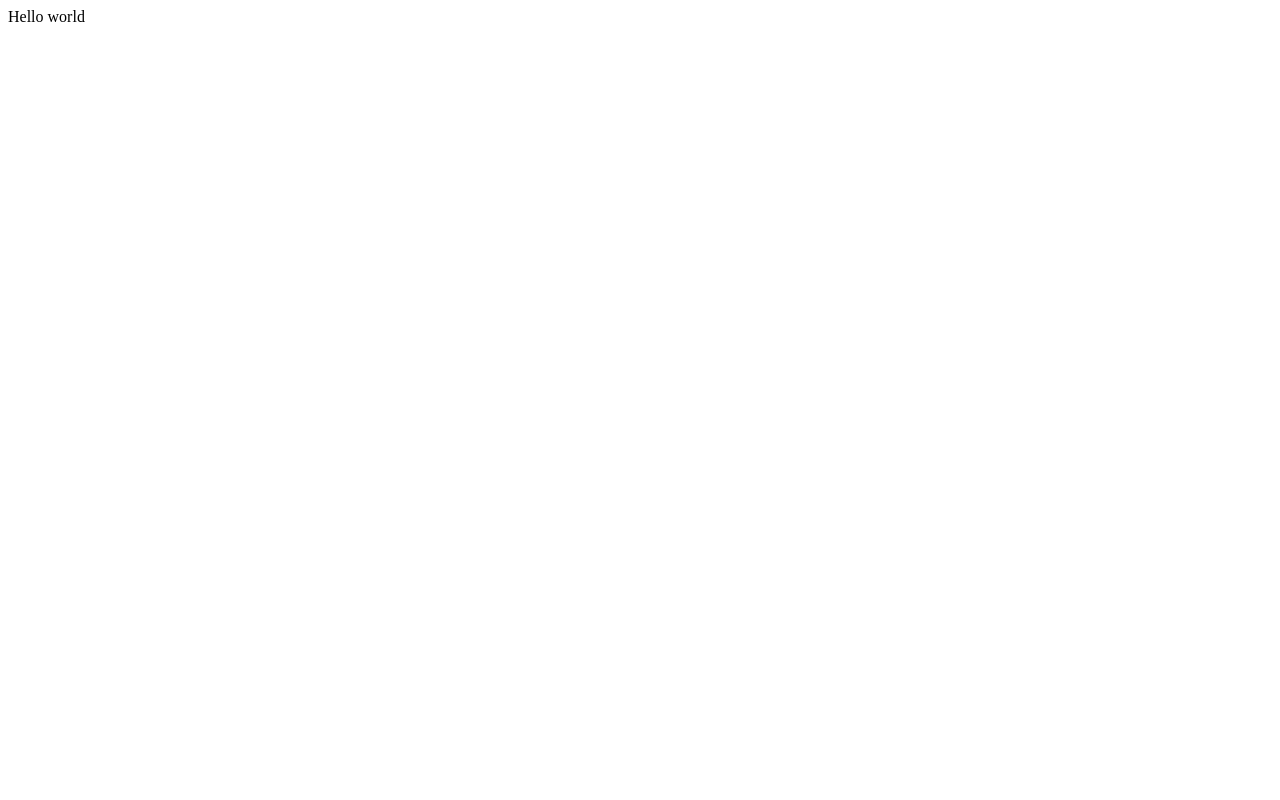
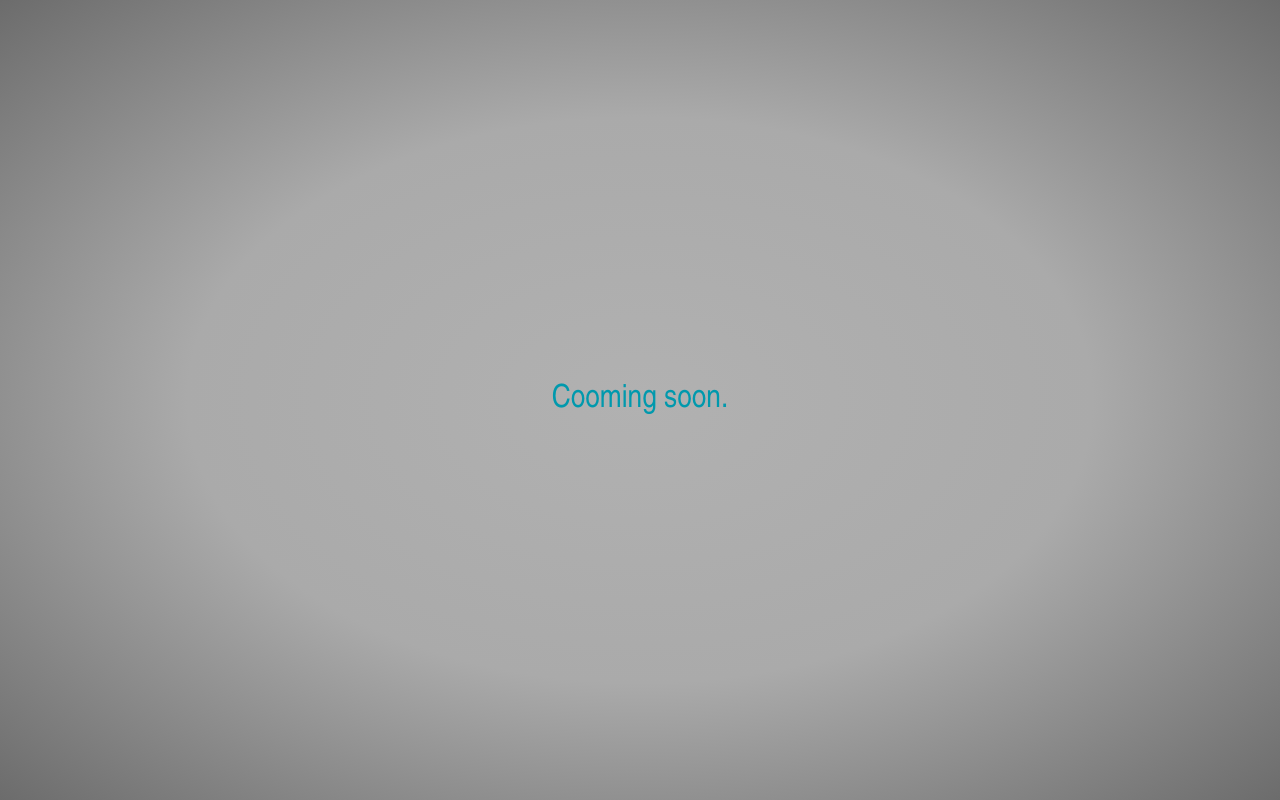
Before and after one commit to ramicbenjamin/ramicbenjamin.github.io, a plain HTML site: page index.html in a window 1280 px wide. Drawn offline with Linux system fonts and the light colour scheme.

Commit message:
Edited index.

```diff
--- /dev/null
+++ b/css/style_main.css
@@ -0,0 +1,37 @@
+html
+{
+	height: 100%;
+}
+
+body
+{
+	margin: 0;
+	padding: 0;
+	background: radial-gradient(#b1b1b1, #aaaaaa, #6c6c6c);
+}
+
+.outer {
+    display: table;
+    position: absolute;
+    height: 100%;
+    width: 100%;
+}
+
+.middle {
+    display: table-cell;
+    vertical-align: middle;
+}
+
+.inner {
+    margin-left: auto;
+    margin-right: auto;
+    text-align: center;
+    width: /*whatever width you want*/;
+}
+
+h1
+{
+	font-family: "Arial Narrow", "Arial", sans-serif;
+	font-weight: 300;
+	color: #0099ad;
+}
--- a/index.html
+++ b/index.html
@@ -1 +1,20 @@
-Hello world
+<!DOCTYPE html>
+<html lang="en">
+<head>
+<meta charset="utf-8">
+<meta http-equiv="X-UA-Compatible" content="IE=edge,chrome=1">
+<title>Univerziteti.ba</title>
+<link rel="stylesheet" href="css/style_main.css">
+</head>
+<body>
+
+<div class="outer">
+	<div class="middle">
+		<div class="inner">
+			<h1>Cooming soon.</h1>
+		</div>
+	</div>
+</div>
+
+</body>
+</html>
```
